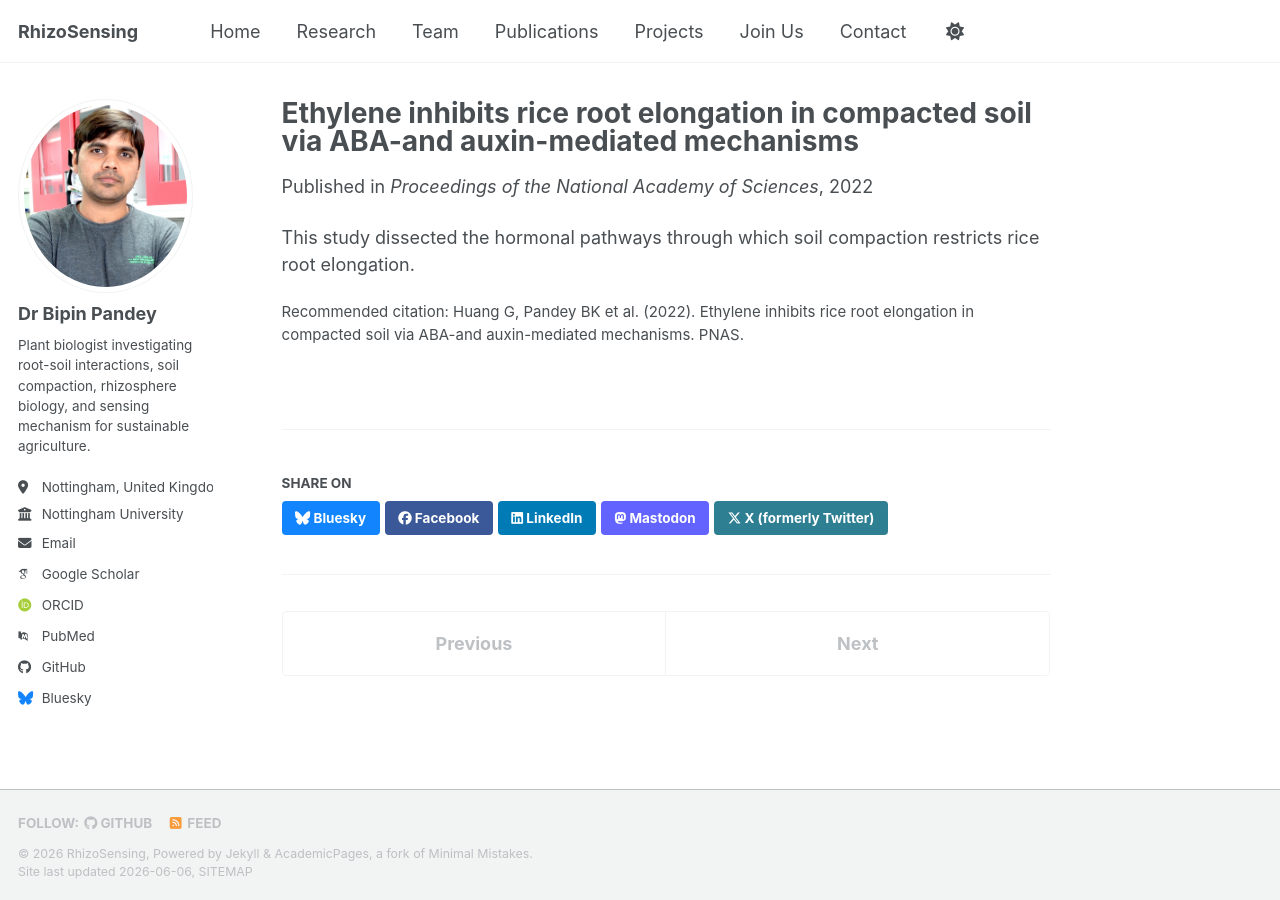
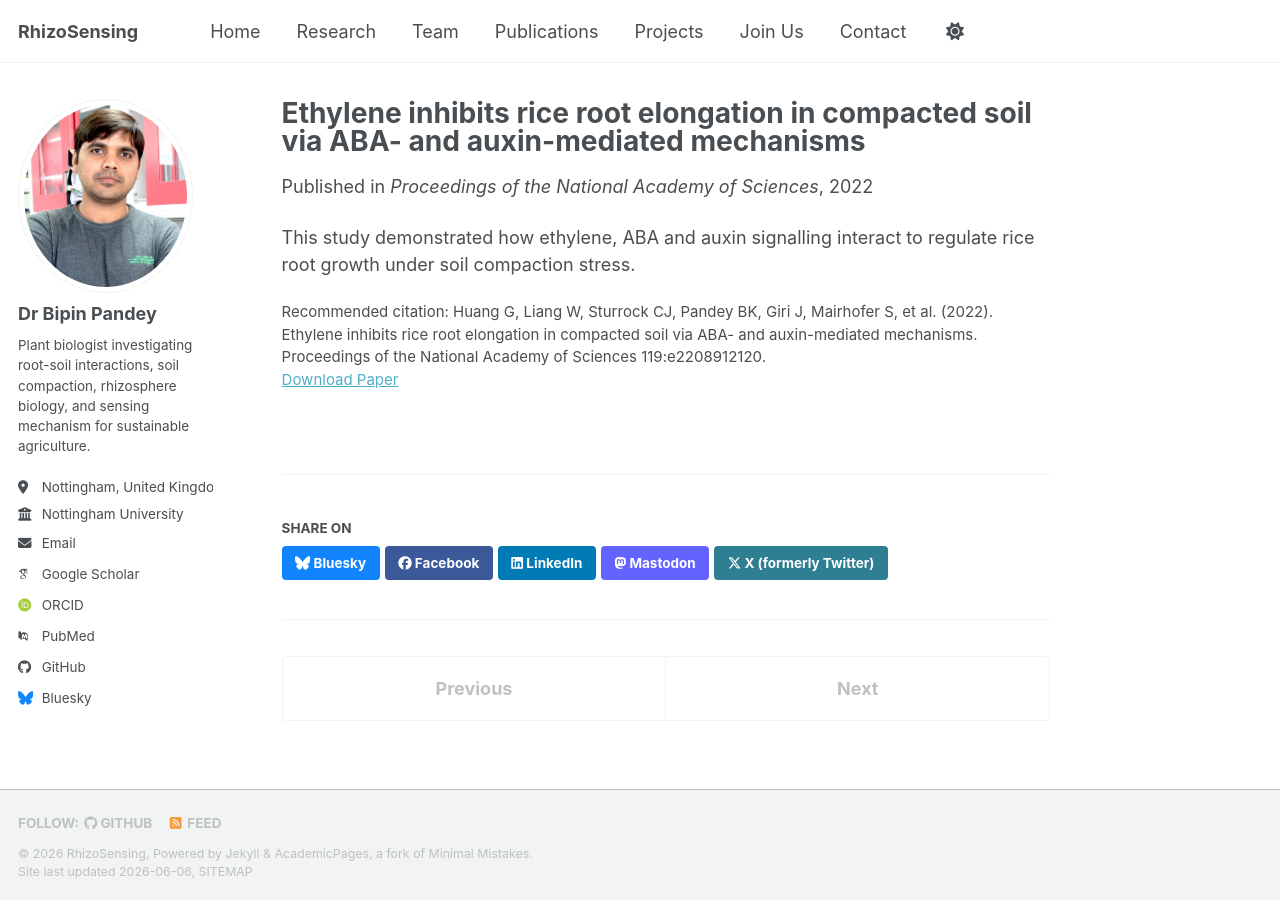
Before and after one commit to bipinkbiotech/rhizosensing.github.io, a Jekyll site: the page built from _publications/2022-huang-compacted-soil.md, in a window 1280 px wide. Built offline with Jekyll 4.4.1, drawn with Linux system fonts in a browser that asks for light colours; some web fonts are replaced; a script bundle is joined from its source files by our own code; library files that are not in the unit come from our copies.

Commit message:
Update 2022-huang-compacted-soil.md

```diff
--- a/_publications/2022-huang-compacted-soil.md
+++ b/_publications/2022-huang-compacted-soil.md
@@ -1,11 +1,12 @@
 ---
 
-title: "Ethylene inhibits rice root elongation in compacted soil via ABA-and auxin-mediated mechanisms"
+title: "Ethylene inhibits rice root elongation in compacted soil via ABA- and auxin-mediated mechanisms"
 collection: publications
 permalink: /publication/ethylene-compacted-soil-2022
 date: 2022-01-01
 venue: "Proceedings of the National Academy of Sciences"
-citation: "Huang G, Pandey BK et al. (2022). Ethylene inhibits rice root elongation in compacted soil via ABA-and auxin-mediated mechanisms. PNAS."
+paperurl: "https://doi.org/10.1073/pnas.2208912120"
+citation: "Huang G, Liang W, Sturrock CJ, Pandey BK, Giri J, Mairhofer S, et al. (2022). Ethylene inhibits rice root elongation in compacted soil via ABA- and auxin-mediated mechanisms. Proceedings of the National Academy of Sciences 119:e2208912120."
 ---
 
-This study dissected the hormonal pathways through which soil compaction restricts rice root elongation.
+This study demonstrated how ethylene, ABA and auxin signalling interact to regulate rice root growth under soil compaction stress.
```
